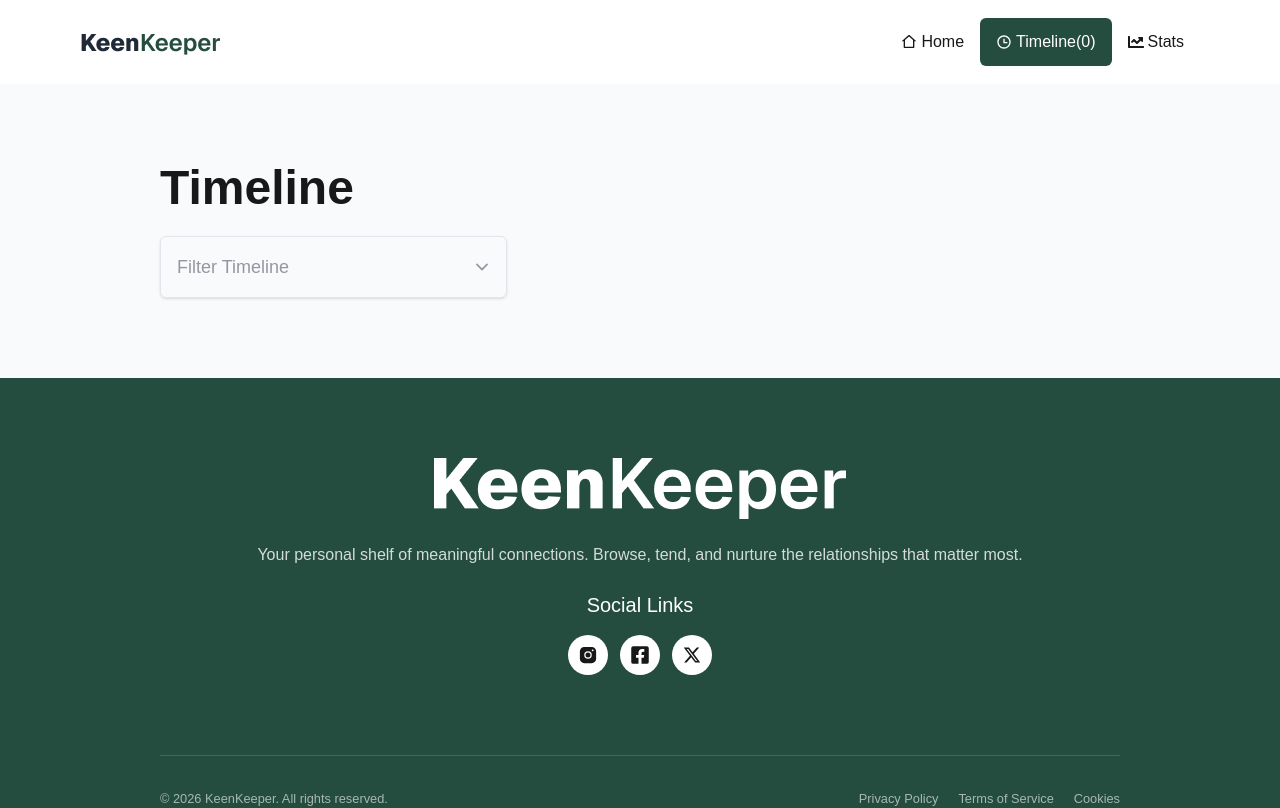
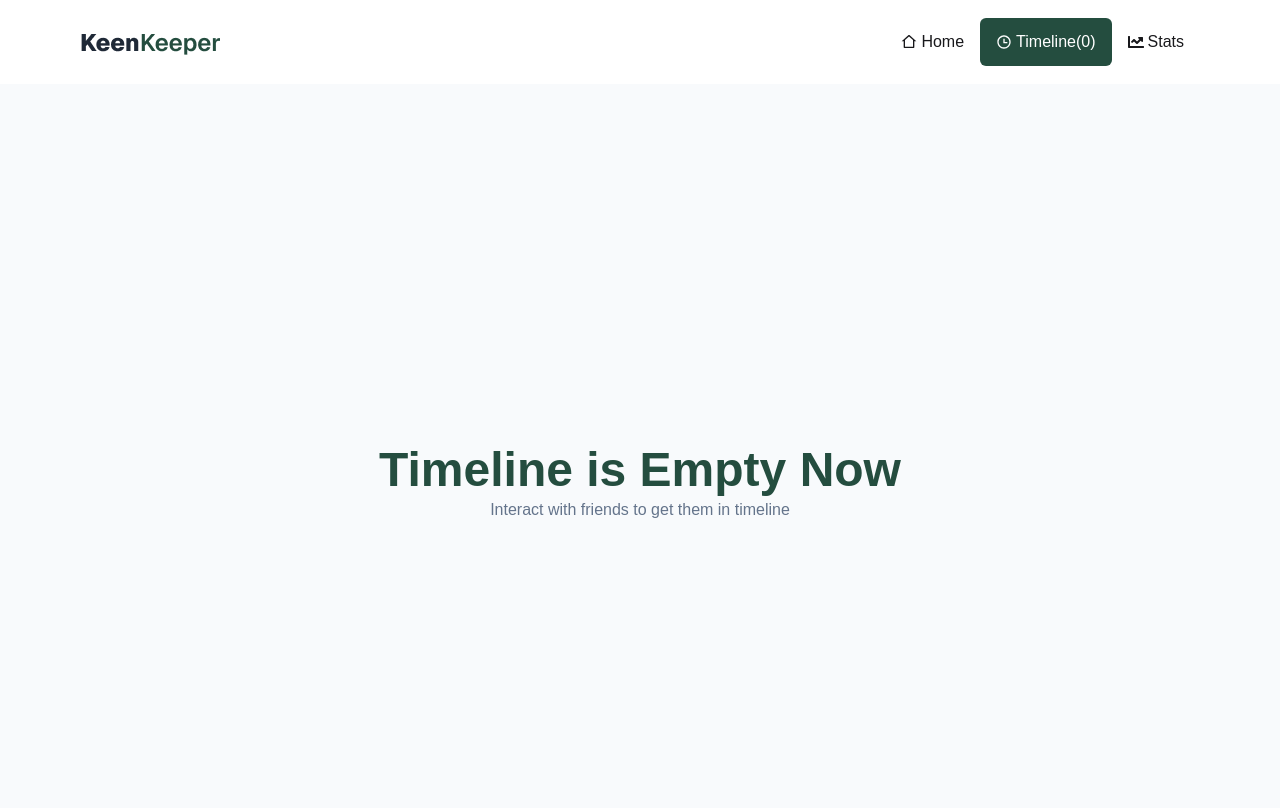
Before and after one commit to sufianWG/keen-keeper, a React (Vite) app: page /timeline in a window 1280 px wide. Shown: the top 808 px of the page. Built offline with nearby package versions, Linux system fonts and the light colour scheme.

Commit message:
added conditional rendering on timeline page

```diff
--- a/src/pages/Timeline.jsx
+++ b/src/pages/Timeline.jsx
@@ -7,9 +7,12 @@ import { PiPhoneCallFill } from "react-icons/pi";
 
 const Timeline = () => {
     const { timelineData } = useContext(TimelineContext);
-    // console.log(timelineData);
+    console.log(timelineData.length);
     return (
-        <div className="bg-[#F8FAFC]">
+        timelineData.length === 0 ? <div className="bg-[#F8FAFC] h-screen flex flex-col justify-center items-center gap-1">
+            <h3 className="text-5xl text-[#244D3F] font-bold">Timeline is Empty Now</h3>
+            <p className="text-[#64748B] text-base font-medium">Interact with friends to get them in timeline</p>
+            </div> : <div className="bg-[#F8FAFC]">
             <div className="w-9/12 mx-auto py-20">
                 <h1 className="text-5xl font-bold mb-6">Timeline</h1>
                 <div className="relative w-full sm:max-w-[340px] md:max-w-[347px]">
```
